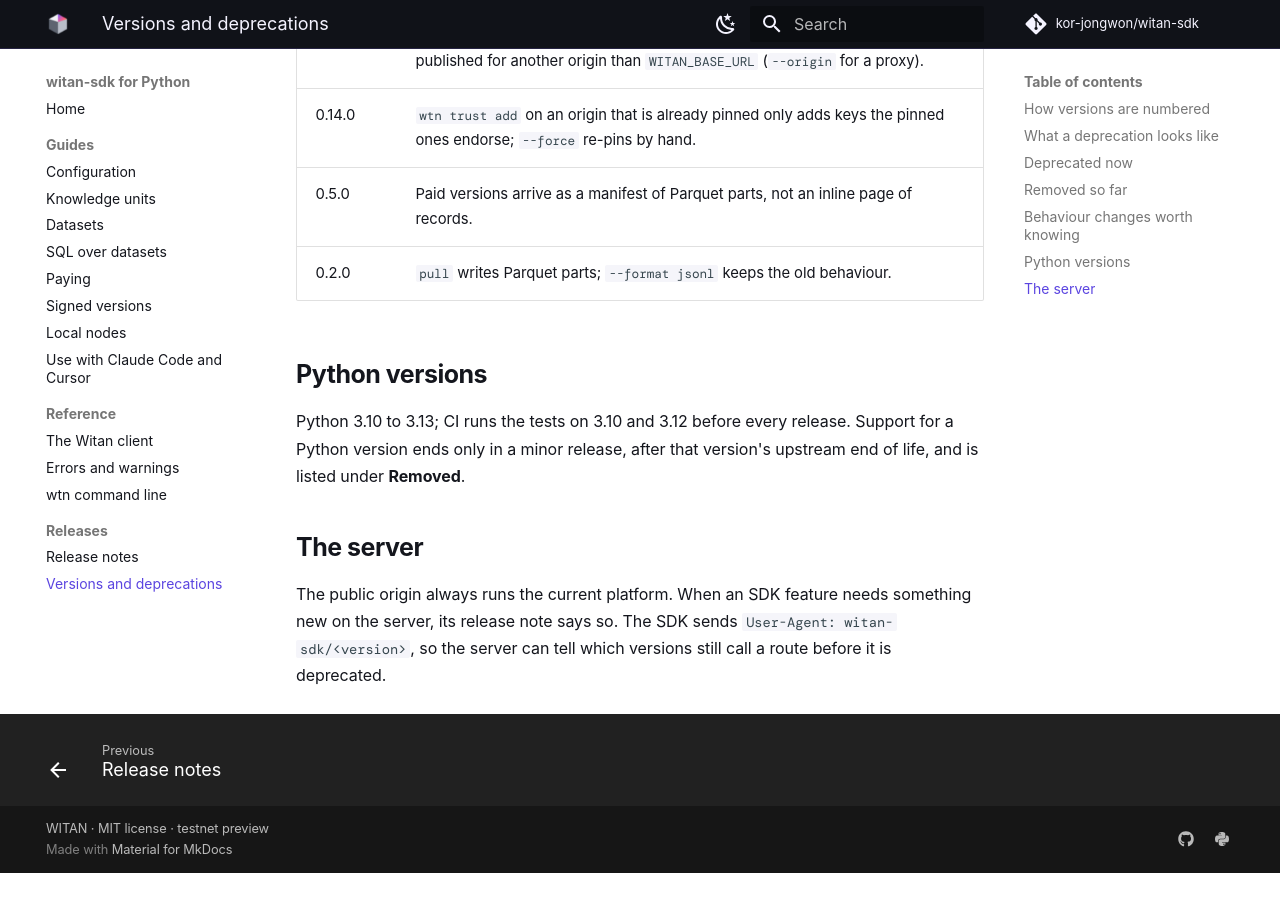
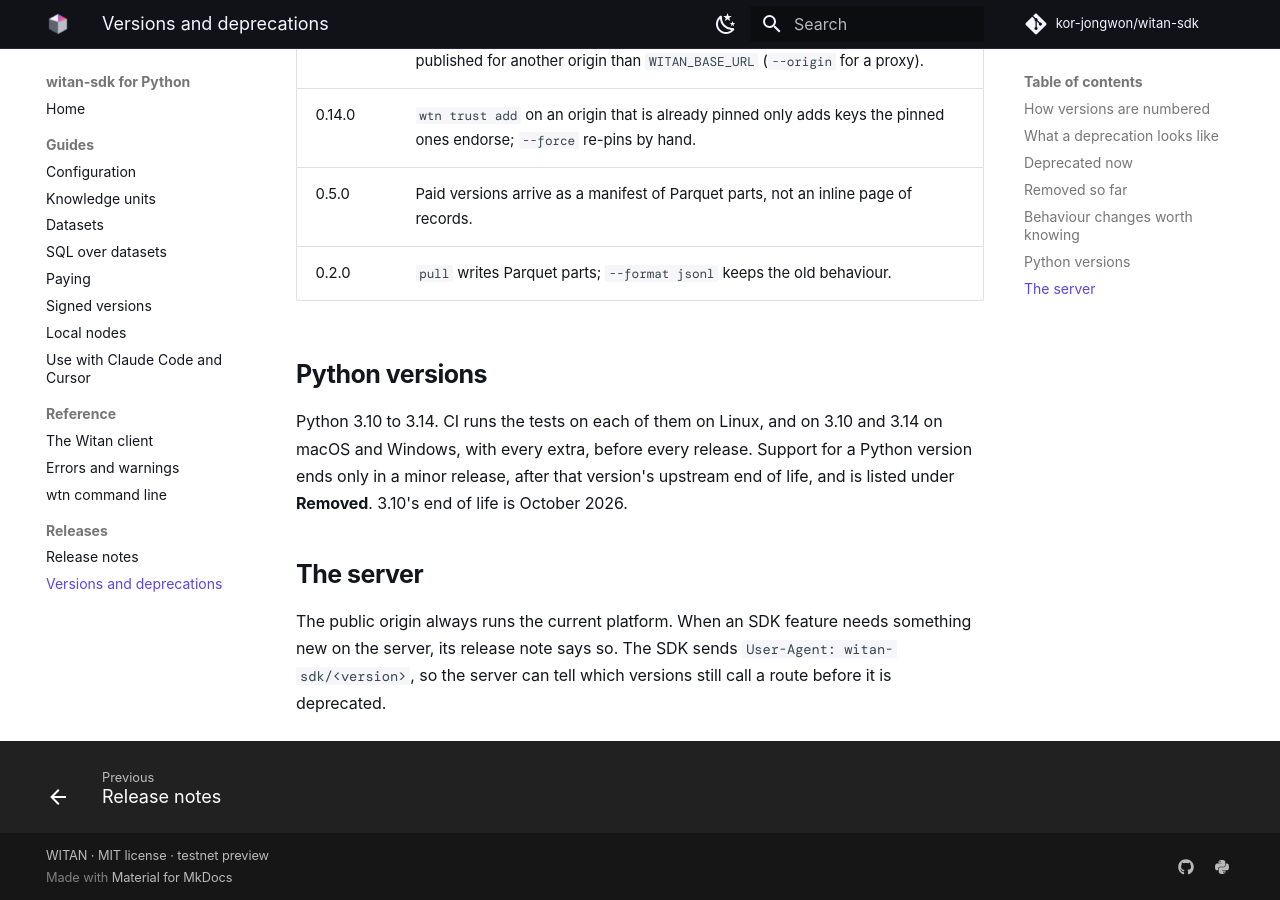
Before and after one commit to kor-jongwon/witan-sdk, an MkDocs documentation site: the page built from docs/deprecations.md, in a window 1280 px wide and 900 px high, scrolled down 1919 px. Built offline with MkDocs 1.6.1 and Material for MkDocs 9.7.7, drawn with Linux system fonts in a browser that asks for light colours; some web fonts are replaced; comment, search, counter and statistics services are not loaded; the version menu is left out; before the commit the page ends 2792 px from its top, so only the background shows below that.

Commit message:
SDKs: exact supported versions, each tested in CI (Node 22+) (#239)
JS: Node.js 22 or newer (engines >=22; 18 and 20 are past end of life), CI on 22/24/26; Deno 2.0.0 and
the newest 2.x; Bun 1.3.3 (the first with CompressionStream) and the newest; Cloudflare Workers through
workerd (miniflare) and Vercel Edge (edge-runtime), which lacks CompressionStream; the published types
compiled with TypeScript 5.7, with the DOM library and with @types/node alone.
Python: 3.10-3.14 on Linux, 3.10 and 3.14 on macOS and Windows, all with the x402 and query extras;
classifier 3.14. wtn no longer crashes on a redirected Windows code page (cp949: the em dash in --help).
Every version statement in the READMEs, docs and source comments now names what CI runs.

Co-authored-by: Claude Opus 5.5 <noreply@anthropic.com>

```diff
--- a/docs/deprecations.md
+++ b/docs/deprecations.md
@@ -63,8 +63,9 @@ The release notes list every change; these are the ones most likely to affect co
 
 ## Python versions
 
-Python 3.10 to 3.13; CI runs the tests on 3.10 and 3.12 before every release. Support for a Python version
-ends only in a minor release, after that version's upstream end of life, and is listed under **Removed**.
+Python 3.10 to 3.14. CI runs the tests on each of them on Linux, and on 3.10 and 3.14 on macOS and Windows,
+with every extra, before every release. Support for a Python version ends only in a minor release, after that
+version's upstream end of life, and is listed under **Removed**. 3.10's end of life is October 2026.
 
 ## The server
 
--- a/pyproject.toml
+++ b/pyproject.toml
@@ -21,6 +21,7 @@ classifiers = [
   "Programming Language :: Python :: 3.11",
   "Programming Language :: Python :: 3.12",
   "Programming Language :: Python :: 3.13",
+  "Programming Language :: Python :: 3.14",
   "Operating System :: OS Independent",
   "Topic :: Software Development :: Libraries :: Python Modules",
 ]
```
Also changed, not shown: CHANGELOG.md (+6 -0 lines), README.md (+9 -1 lines), docs/guide/configuration.md (+1 -1 lines), docs/index.md (+1 -1 lines), 3 other files.
